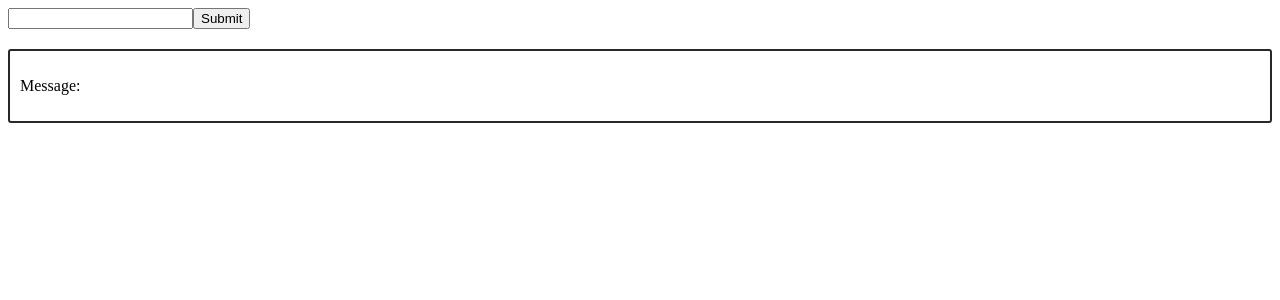
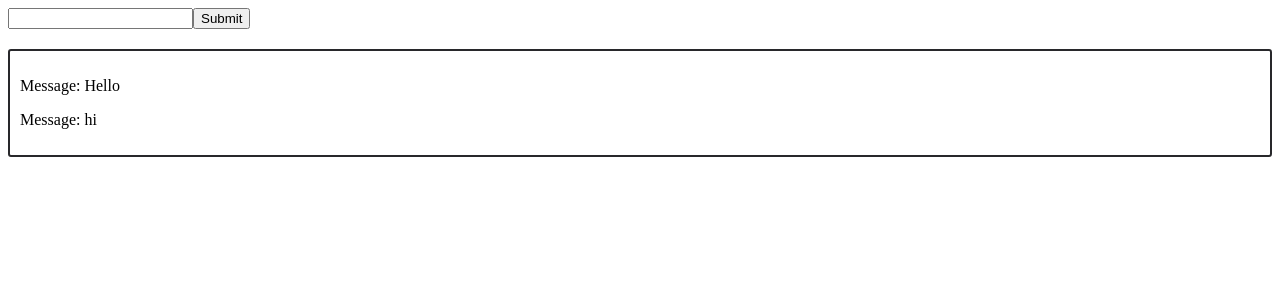
Before and after one commit to NaveenManjappa/angular-17-learning, an Angular app: page / in a window 1280 px wide. Shown: the top 300 px of the page. Built offline with nearby package versions, Linux system fonts and the light colour scheme.

Commit message:
ng oninit life cycle hook

```diff
--- a/src/app/app.component.ts
+++ b/src/app/app.component.ts
@@ -13,14 +13,14 @@ import { DemoComponent } from './demo/demo.component';
 })
 export class AppComponent {
   title = 'angular-app-component';
-  inputValue:string='';
+  inputValue:string[]=['Hello','hi'];
 
   constructor(){
     console.log('App component constructor called');
   }
 
   onSubmit(inputEl:HTMLInputElement){
-    this.inputValue=inputEl.value;
+    this.inputValue.push(inputEl.value);
   }
 
 }
--- a/src/app/demo/demo.component.html
+++ b/src/app/demo/demo.component.html
@@ -1,3 +1,3 @@
 <div class="demo">
-    <p>Message: {{message}}</p>
+    <p #temp *ngFor="let msg of message">Message: {{msg}}</p>
 </div>
--- a/src/app/demo/demo.component.ts
+++ b/src/app/demo/demo.component.ts
@@ -1,15 +1,17 @@
-import { Component, Input, OnChanges, SimpleChange, SimpleChanges } from '@angular/core';
+import { CommonModule } from '@angular/common';
+import { Component, ElementRef, Input, OnChanges, OnInit, SimpleChanges, ViewChild } from '@angular/core';
 
 @Component({
   selector: 'app-demo',
   standalone: true,
-  imports: [],
+  imports: [CommonModule],
   templateUrl: './demo.component.html',
   styleUrl: './demo.component.css'
 })
-export class DemoComponent implements OnChanges {
+export class DemoComponent implements OnChanges,OnInit {
 title:string ='Demo component';
-@Input() message: string;
+@Input() message: string[];
+@ViewChild('temp') tempPara:ElementRef;
 
 constructor() {
   console.log('Demo component constructor called');
@@ -17,9 +19,19 @@ constructor() {
   console.log(this.message);
 }
 
+//1. On Changes life cycle hook
   ngOnChanges(changes:SimpleChanges){
     console.log('On Changes life cycle hook called');
     console.log(changes);
 }
 
+//2. On Init life cycle hook
+  ngOnInit(){
+    console.log('ng OnInit life cycle hook');
+
+    //this line will throw error as the view template is not initialized completely
+    //console.log(this.tempPara.nativeElement);
+
+  }
+
 }
```
